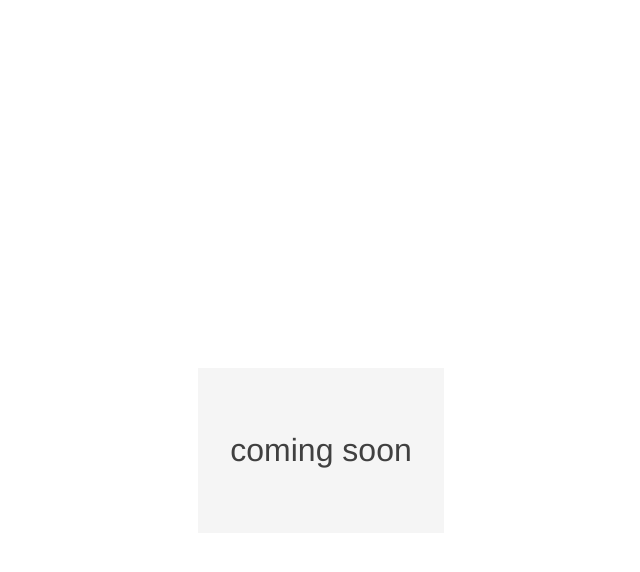
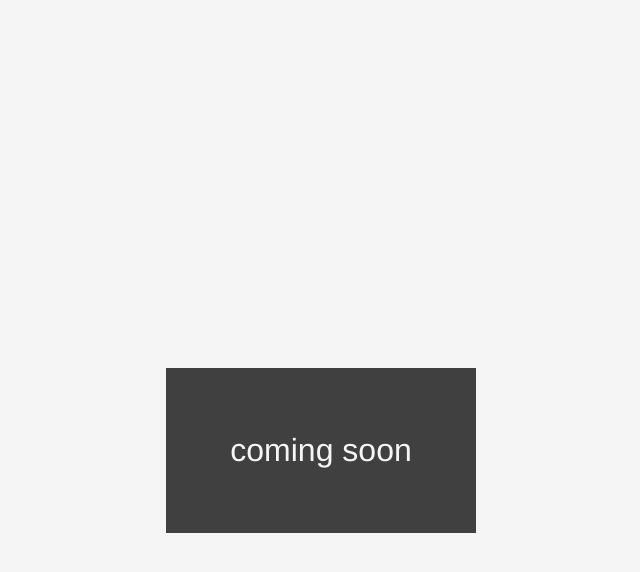
Before and after one commit to siankirvan/siankirvan.github.com, a Jekyll site: the page index.html, which Jekyll copies as it is, in a window 1280 px wide. Shown: the top 572 px of the page, without its empty margins (319-959 px from the left). Built offline with Jekyll 4.4.1, drawn with Linux system fonts in a browser that asks for light colours.

Commit message:
Final temp styles

```diff
--- a/index.html
+++ b/index.html
@@ -1,6 +1,9 @@
 <html>
   <head>
     <style type="text/css">
+      body {
+        background-color: whitesmoke;
+      }
       .wall {
         display: flex;
         align-items: center;
@@ -10,9 +13,9 @@
 
       .wall__brick {
         max-width: 50%;
-        background-color: whitesmoke;
-        padding: 2rem;
-        color: #404040;
+        color: whitesmoke;
+        padding: 2rem 4rem;
+        background-color: #404040;
         font-size: 2rem;
         font-family: Helvetica;
       }
```
